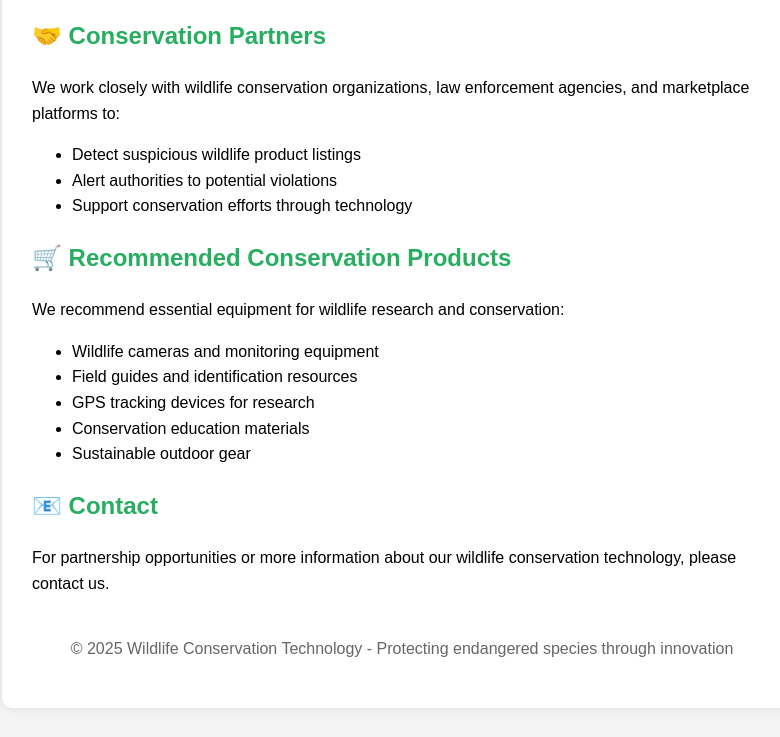
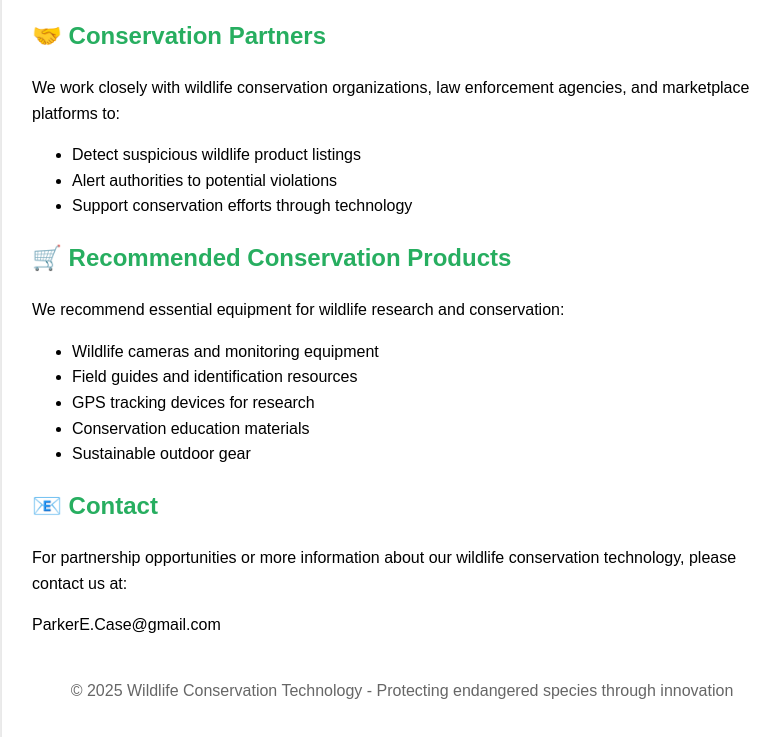
Before and after one commit to ParkerCase/wildlife-conservation-tracker.io, a plain HTML site: page index.html in a window 1280 px wide. Shown: the part 596-1333 px from the top of the page, without its empty margins (238-1018 px from the left). Drawn offline with Linux system fonts and the light colour scheme.

Commit message:
Update index.html

```diff
--- a/index.html
+++ b/index.html
@@ -62,7 +62,9 @@
         </ul>
 
         <h2>📧 Contact</h2>
-        <p>For partnership opportunities or more information about our wildlife conservation technology, please contact us.</p>
+        <p>For partnership opportunities or more information about our wildlife conservation technology, please contact us at:</p>
+                <p>ParkerE.Case@gmail.com</p>
+
 
         <footer style="margin-top: 40px; text-align: center; color: #666;">
             <p>© 2025 Wildlife Conservation Technology - Protecting endangered species through innovation</p>
```
